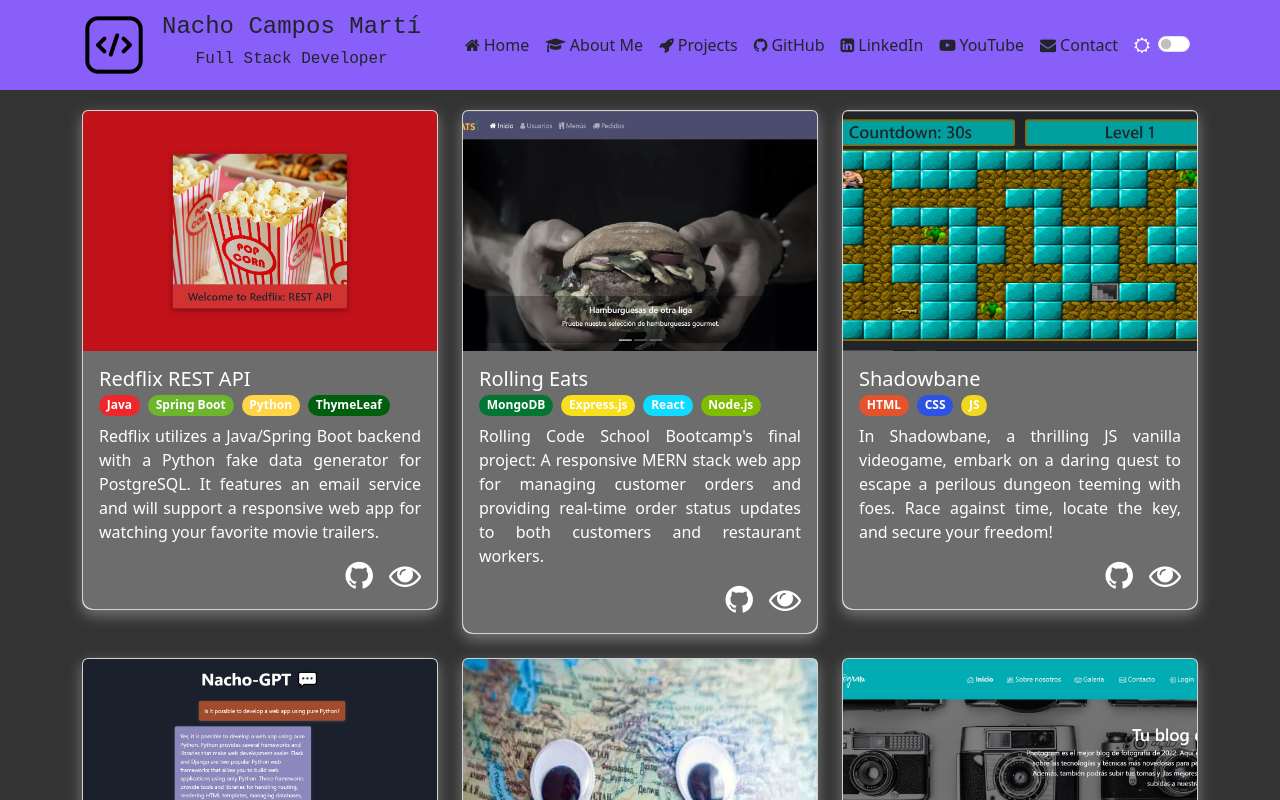
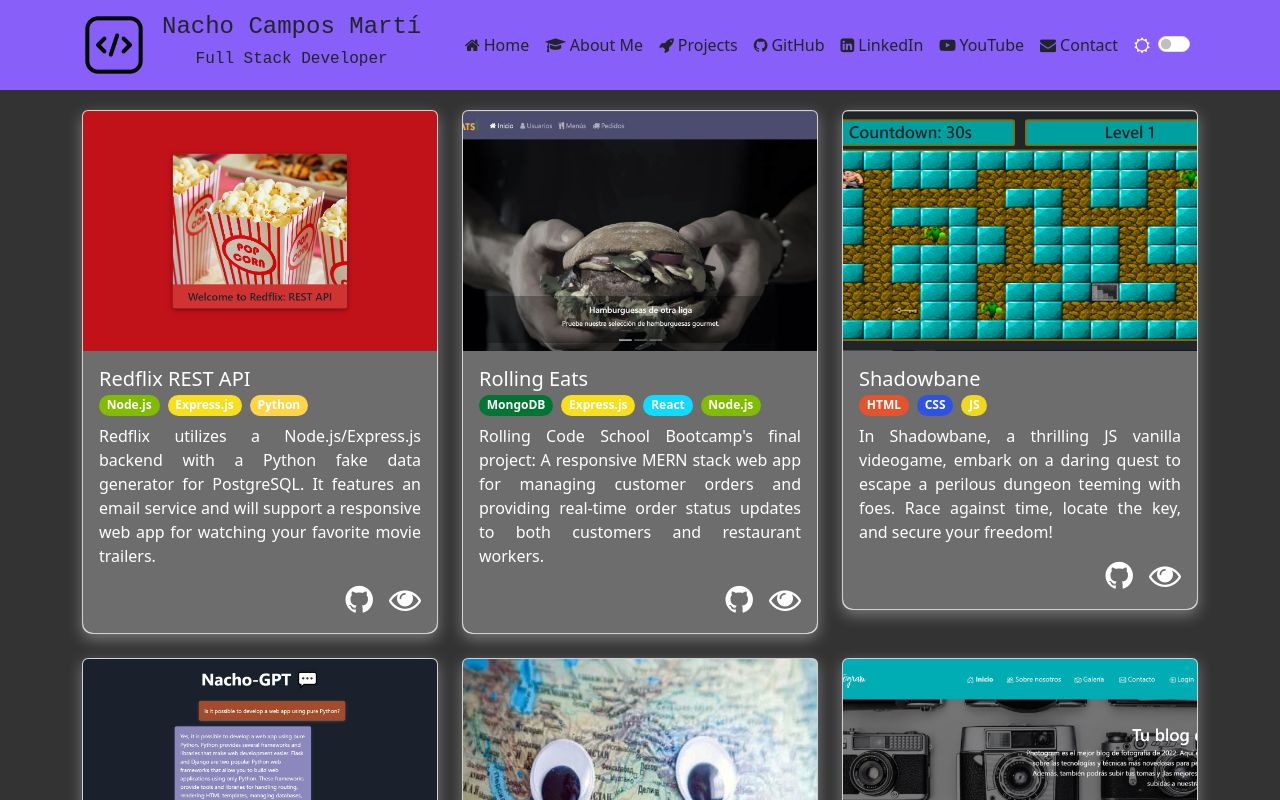
Before and after one commit to N4choCM/NachoCamposDev, a React (Vite) app: page /projects in a window 1280 px wide. Shown: the top 800 px of the page. Built offline with nearby package versions, Linux system fonts and the light colour scheme.

Commit message:
👾 FIXED: Redflix info

```diff
--- a/src/components/ProjectCards.jsx
+++ b/src/components/ProjectCards.jsx
@@ -53,17 +53,14 @@
 									Redflix REST API
 								</h5>
 								<div className="mb-2">
-									<span className="badge rounded-pill bg-java me-2">
-										Java
+									<span className="badge rounded-pill bg-node me-2">
+										Node.js
 									</span>
-									<span className="badge rounded-pill bg-spring me-2">
-										Spring Boot
+									<span className="badge rounded-pill bg-express me-2">
+										Express.js
 									</span>
 									<span className="badge rounded-pill bg-python me-2">
 										Python
-									</span>
-									<span className="badge rounded-pill bg-thymeleaf me-2">
-										ThymeLeaf
 									</span>
 								</div>
 								<p
@@ -73,7 +70,7 @@
 											: "card-text text-dark text-justify-both"
 									}
 								>
-									Redflix utilizes a Java/Spring Boot backend
+									Redflix utilizes a Node.js/Express.js backend
 									with a Python fake data generator for
 									PostgreSQL. It features an email service and
 									will support a responsive web app for
```
